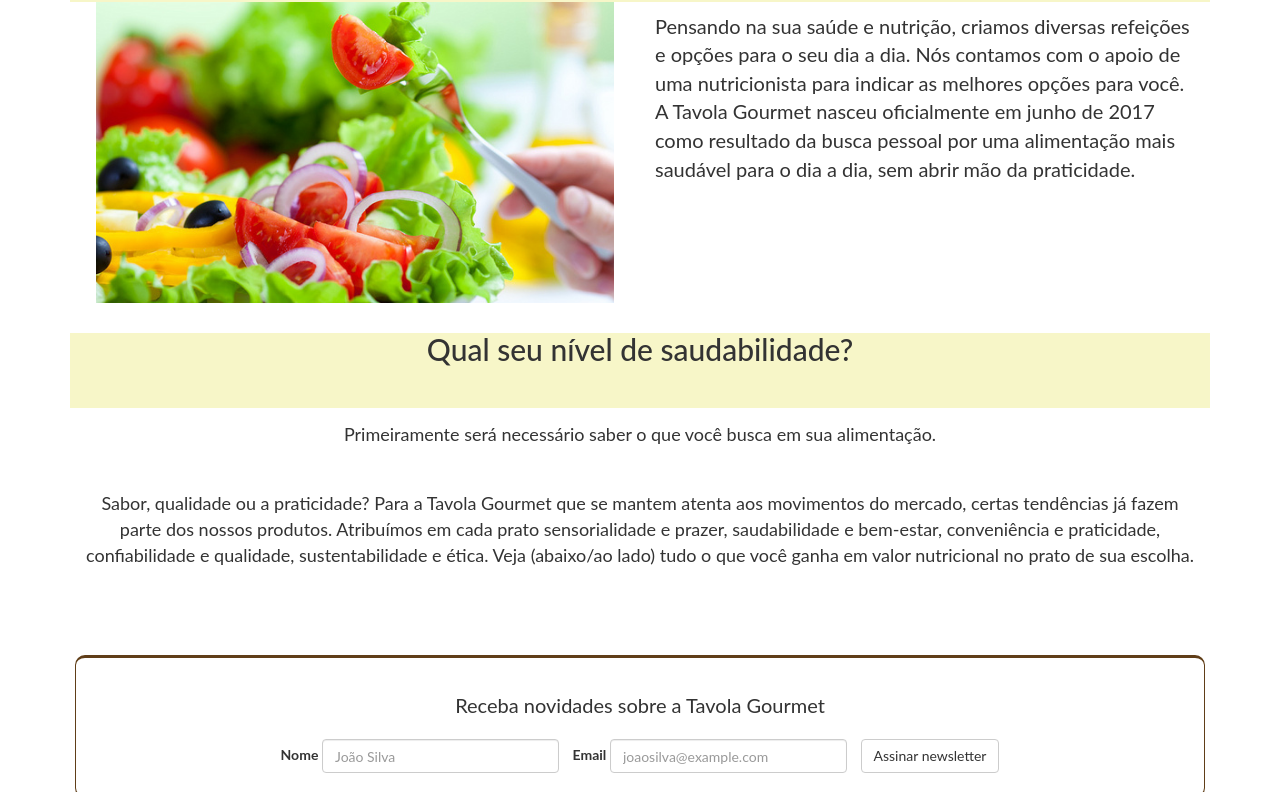
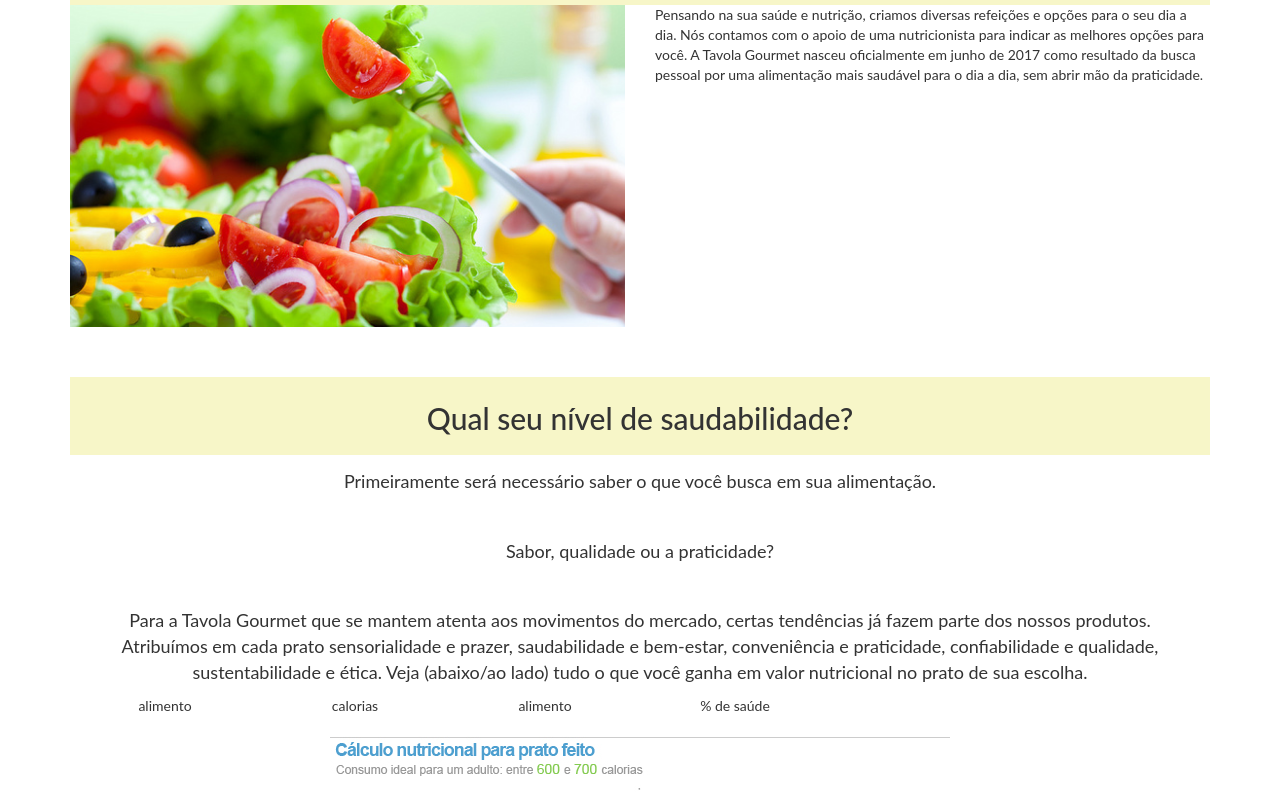
Before and after one commit to claudiamorazzoni/Tavola-Gourmet, a plain HTML site: page index.html in a window 1280 px wide. Shown: the part 529-1321 px from the top of the page. Drawn offline with Linux system fonts and the light colour scheme.

Commit message:
correções 01

```diff
--- a/index.html
+++ b/index.html
@@ -16,15 +16,15 @@
             <p>Siga-nos</p>
          </div>
          <div class="facebook">
-            <a href="https://www.facebook.com/tavolaalimentos/" title:"Facebook"></a>
+            <a href="https://www.facebook.com/tavolaalimentos/" target="_blank" title:"Facebook"></a>
          </div>
          <div class="instagram">
-            <a href="https://www.instagram.com/tavola_gourmet" title:"Instagram"></a>
+            <a href="https://www.instagram.com/tavola_gourmet" target="_blank" title:"Instagram"></a>
          </div>
       </header>
 
       <div class="home">
-            <img src="images/logo.png">
+          <img src="images/logo.png">
       </div>
 
       <div class="navigation">
@@ -39,13 +39,13 @@
       <div class="box">
          <h2>Conheça nossa nova linha de produtos!</h2>
       </div>
+<div class="row">
 
-      <div class="mid">
          <div class="col-md-6">
             <img class="img-responsive"src="images/tomato.png">
          </div>
          <div class="col-md-6">
-            <p class="hist">
+           <p>
             Pensando na sua saúde e nutrição, criamos diversas refeições e opções para o seu dia a dia. Nós contamos com o apoio de uma nutricionista para indicar as melhores opções para você.
             A Tavola Gourmet nasceu oficialmente em junho de 2017 como resultado da busca pessoal por uma alimentação mais saudável para o dia a dia, sem abrir mão da praticidade.
           </p>
@@ -59,10 +59,10 @@
          <h2>Qual seu nível de saudabilidade?</h2>
       </div>
 
-      <div class="texto col-md-12">
+      <div class="texto col-md-10">
          <p>Primeiramente será necessário saber o que você busca em sua alimentação.</p>
-            <p>Sabor, qualidade ou a praticidade?
-            Para a Tavola Gourmet que se mantem atenta aos movimentos do mercado, certas tendências já fazem parte dos nossos produtos.
+            <p>Sabor, qualidade ou a praticidade?</p>
+            <p>Para a Tavola Gourmet que se mantem atenta aos movimentos do mercado, certas tendências já fazem parte dos nossos produtos.
             Atribuímos em cada prato sensorialidade e prazer, saudabilidade e bem-estar, conveniência e praticidade, confiabilidade e qualidade, sustentabilidade e ética.
             Veja (abaixo/ao lado) tudo o que você ganha em valor nutricional no prato de sua escolha.
          </p>
@@ -85,7 +85,7 @@
             </div>
          </table>
 
-         <img src="images/tabela.jpg" alt="tabela">
+         <img src="images/tabela.jpg">
       </div>
 
       <div class="footer">
@@ -104,5 +104,6 @@
       </div>
 
    </div>
+   </div>
 </body>
 </html>
--- a/style.css
+++ b/style.css
@@ -11,9 +11,6 @@ header {
 
 }
 
-h2{
-  margin-top: 0;
-}
 .redes-sociais p {
   width: auto;
   float: right;
@@ -51,7 +48,7 @@ header .instagram a{
   width: 100%;
   padding-top: 10px;
   margin: 0px;
-}
+  }
 
 .home img{
   height: 36%;
@@ -73,19 +70,14 @@ header .instagram a{
 
 .box{
   background: #f7f6c8;
-  height: 75px;
+  height: 100%;
   top: 30px;
   text-align: center;
-<<<<<<< HEAD
-  }
-=======
   padding-top: 5px;
   padding-bottom: 10px;
+}
 
-}
->>>>>>> 80c53adcd019403ea1a0dd0f865902d2e8d640cd
-
-div .mid{
+.div .mid{
   padding: 5% 0px;
   margin: 40px 0px;
 }
@@ -97,7 +89,7 @@ div .mid{
   justify-content: center;
   flex-direction: column;
   padding-top: 10px;
-}
+  }
 
 .texto {
   width: 100%;
@@ -112,16 +104,15 @@ div .mid{
 .tabela{
   text-align: center;
   margin-top: 8px;
-  overflow:scroll;
+
 }
 
-
-.mid img{
+/*.mid img{
   width: 96%;
   display: block;
   margin-left: auto;
   margin-right: auto;
-}
+}*/
 
 .footer{
   text-align: center;
```
